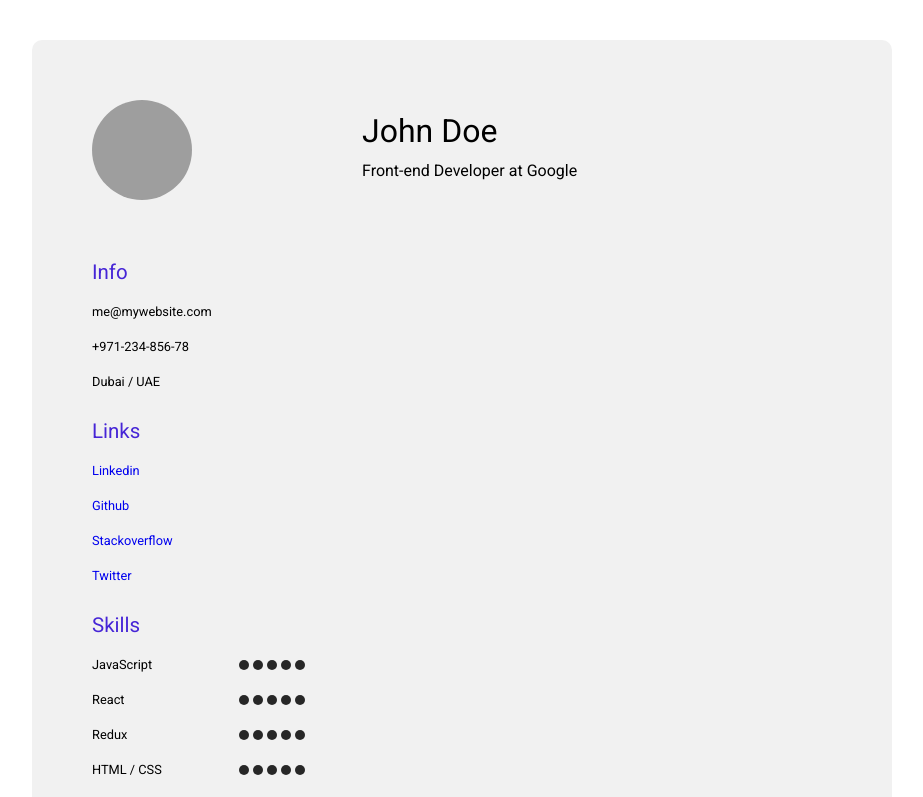
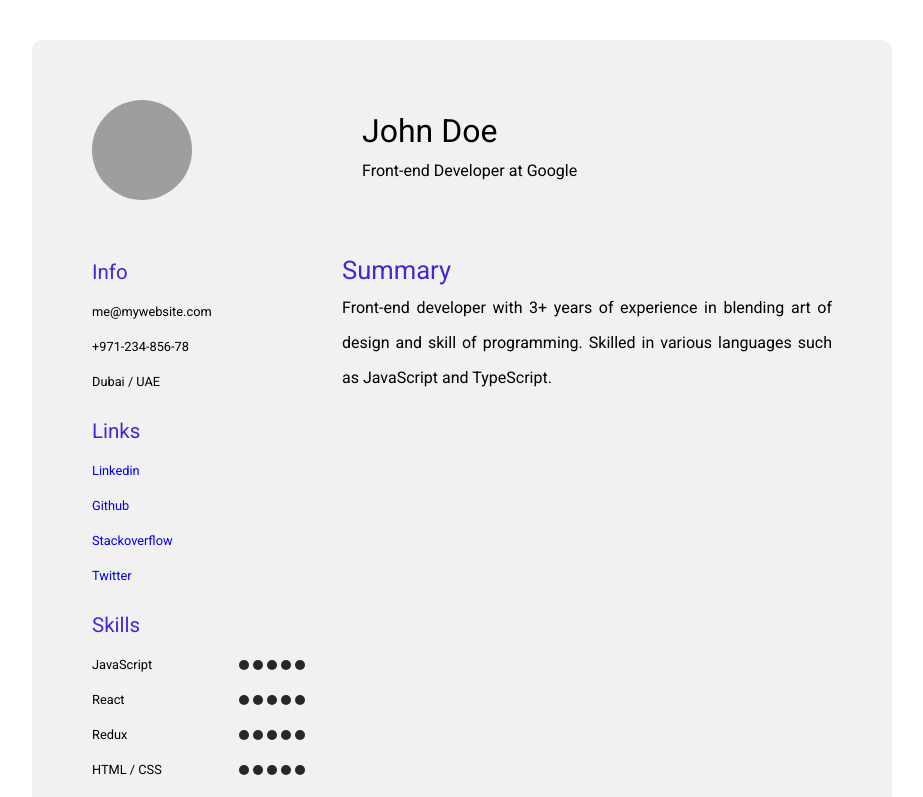
Before and after one commit to naeemba/resume, a React (Create React App) app: page / in a window 1280 px wide. Shown: the top 797 px of the page, without its empty margins (178-1101 px from the left). Built offline with nearby package versions, Linux system fonts and the light colour scheme; grey boxes are pictures that could not be loaded.

Commit message:
add Summary module

```diff
--- a/public/global.css
+++ b/public/global.css
@@ -115,6 +115,10 @@ a.no-color {
     line-height: 35px;
 }
 
+.justify {
+    text-align: justify;
+}
+
 .detail {
     flex-direction: column;
 }
--- a/src/resume/Resume.js
+++ b/src/resume/Resume.js
@@ -3,6 +3,7 @@ import React from 'react';
 import settings from './settings.json';
 import Info from '../info';
 import Skills from '../skills';
+import Summary from '../summary';
 
 const CurrentPosition = () => {
   const { currentPosition, currentCompany, currentCompanyURL } = settings;
@@ -34,6 +35,7 @@ const Resume = () => {
     link,
     skills,
     languages,
+    summary,
   } = settings;
   document.title = pageTitle || `${name} - Resume`;
   return (
@@ -58,6 +60,9 @@ const Resume = () => {
           <Skills skills={skills} title="Skills" />
           <Skills skills={languages} title="Languages" />
         </div>
+        <div className="main-column">
+          <Summary summary={summary} />
+        </div>
       </div>
     </div>
   );
--- a/src/resume/settings.json
+++ b/src/resume/settings.json
@@ -60,5 +60,8 @@
             "label": "English",
             "score": 5
         }
-    ]
+    ],
+    "summary": {
+        "description": "Front-end developer with 3+ years of experience in blending art of design and skill of programming. Skilled in various languages such as JavaScript and TypeScript."
+    }
 }
--- /dev/null
+++ b/src/summary/Summary.js
@@ -0,0 +1,16 @@
+import React from 'react';
+
+const Summary = ({ summary }) => {
+  if (!summary) return null;
+  const { title, description } = summary;
+  return [
+    <div className="heading" key="title">
+      {title || 'Summary'}
+    </div>,
+    <div className="description justify" key="description">
+      {description || ''}
+    </div>,
+  ];
+};
+
+export default Summary;
--- /dev/null
+++ b/src/summary/index.js
@@ -0,0 +1 @@
+export { default } from './Summary';
```
